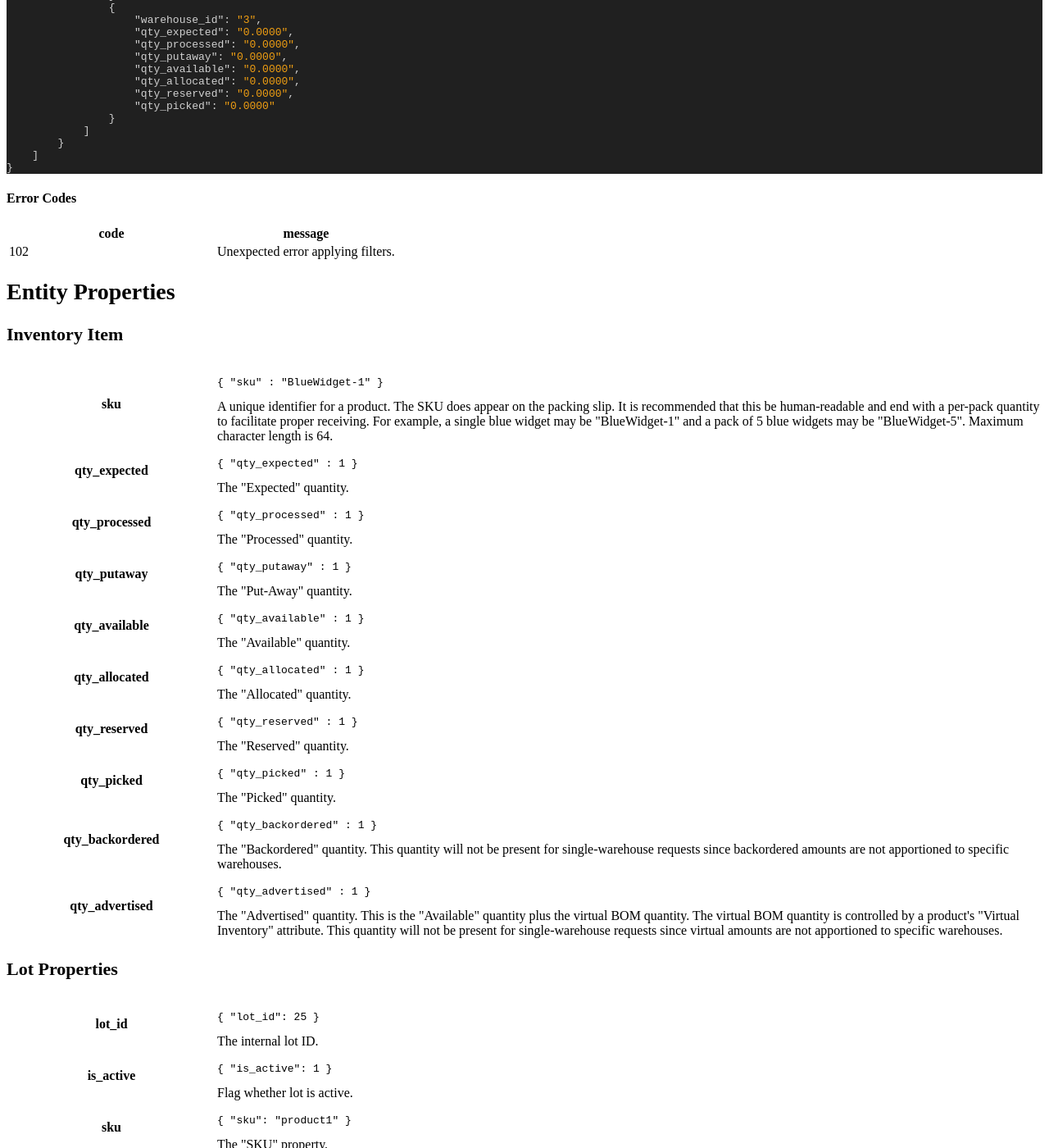
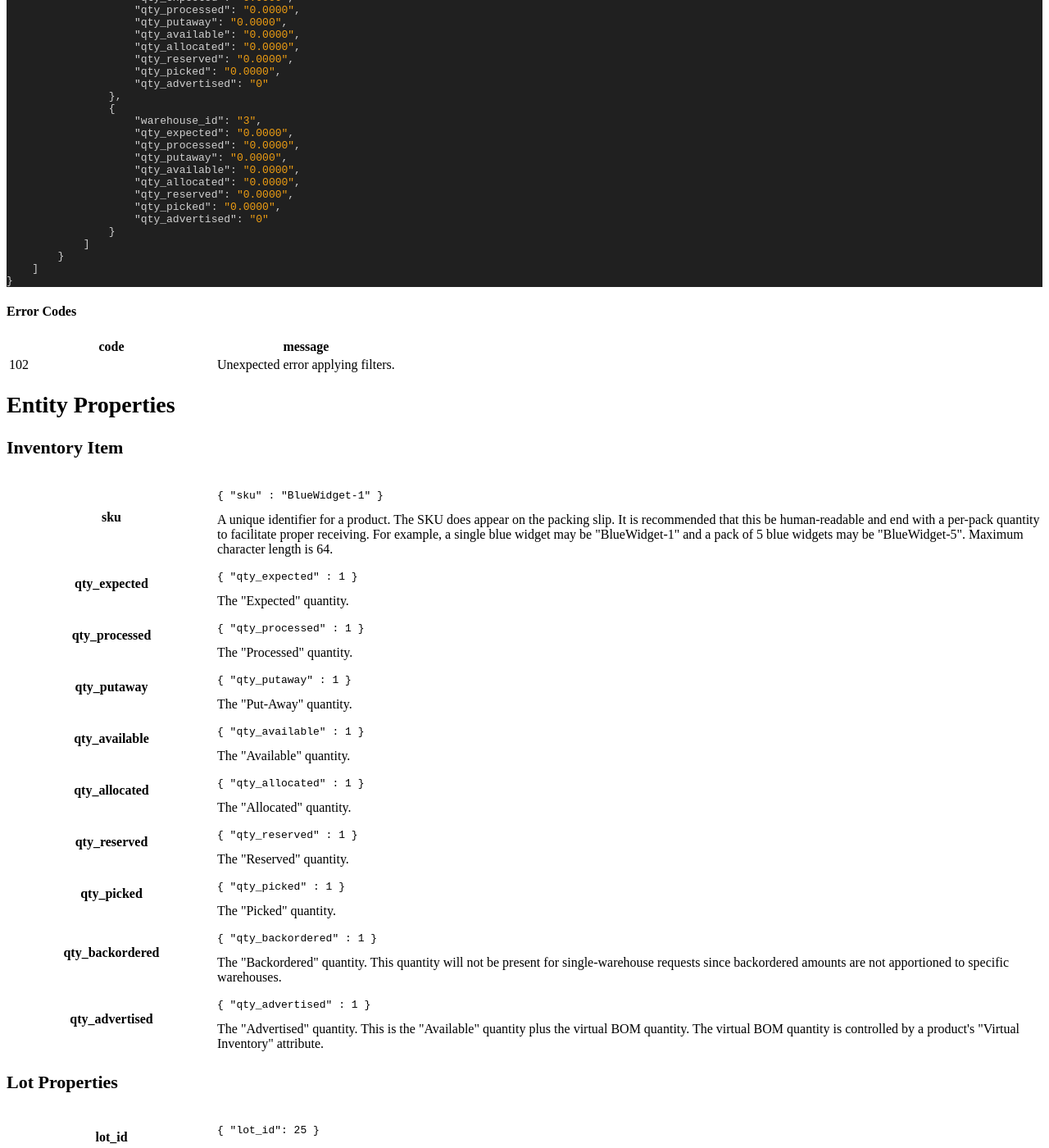
Before and after one commit to ShipStream/shipstream.github.io, a Jekyll site: the page built from _posts/2014-07-15-inventory.md, in a window 1280 px wide and 1400 px high, scrolled down 6415 px. Shown: the whole window at 82% size. Built offline with Jekyll 4.4.1, drawn with Linux system fonts in a browser that asks for light colours; a style sheet for code colours, icons or effects is not loaded; some of the changed text lies outside the part shown.

Commit message:
Update inventory.list to cover per warehouse virtual inventory.

```diff
--- a/_posts/2014-07-15-inventory.md
+++ b/_posts/2014-07-15-inventory.md
@@ -32,6 +32,7 @@ ShipStream tracks each merchant's inventory at all times using the following sta
  * **Reserved** - Reserved to a specific shelf location and waiting to be picked.
  * **Picked** - Picked from the shelves but not yet shipped.
  * **Backordered** - Reserved by existing orders but not in stock. Will be automatically converted to Reserved when stock is added. Backordered quantities are not reflected in the Available amount as a negative number.
+ * **Advertised** - The "Available" quantity plus the virtual BOM quantity.  The virtual BOM quantity is controlled by a product's "Virtual Inventory" attribute.
 
 Additionally, products have two flags that can be set which will affect whether or not they are retrieved in an inventory request.
 
@@ -136,7 +137,8 @@ Get all inventory for warehouse "2":
             "qty_allocated"   : 5,
             "qty_reserved"    : 16,
             "qty_picked"      : 1,
-            "qty_backordered" : 0
+            "qty_backordered" : 0,
+            "qty_advertised"  : 22
         },
         {
             "sku" : "BlueWidget-5",
@@ -147,7 +149,8 @@ Get all inventory for warehouse "2":
             "qty_allocated"   : 0,
             "qty_reserved"    : 2,
             "qty_picked"      : 0,
-            "qty_backordered" : 5
+            "qty_backordered" : 5,
+            "qty_advertised"  : 0
         }
     ]
 }
@@ -326,7 +329,8 @@ An array of detailed items inventory, or an empty array if there were no matchin
                     "qty_available": "8.0000",
                     "qty_allocated": "0.0000",
                     "qty_reserved": "0.0000",
-                    "qty_picked": "2.0000"
+                    "qty_picked": "2.0000",
+                    "qty_advertised": "8"
                 },
                 {
                     "warehouse_id": "2",
@@ -336,7 +340,8 @@ An array of detailed items inventory, or an empty array if there were no matchin
                     "qty_available": "0.0000",
                     "qty_allocated": "0.0000",
                     "qty_reserved": "0.0000",
-                    "qty_picked": "0.0000"
+                    "qty_picked": "0.0000",
+                    "qty_advertised": "0"
                 },
                 {
                     "warehouse_id": "3",
@@ -346,7 +351,8 @@ An array of detailed items inventory, or an empty array if there were no matchin
                     "qty_available": "0.0000",
                     "qty_allocated": "0.0000",
                     "qty_reserved": "0.0000",
-                    "qty_picked": "0.0000"
+                    "qty_picked": "0.0000",
+                    "qty_advertised": "0"
                 }
             ]
         },
@@ -370,7 +376,8 @@ An array of detailed items inventory, or an empty array if there were no matchin
                     "qty_available": "98.0000",
                     "qty_allocated": "0.0000",
                     "qty_reserved": "0.0000",
-                    "qty_picked": "1.0000"
+                    "qty_picked": "1.0000",
+                    "qty_advertised": "98"
                 },
                 {
                     "warehouse_id": "2",
@@ -380,7 +387,8 @@ An array of detailed items inventory, or an empty array if there were no matchin
                     "qty_available": "0.0000",
                     "qty_allocated": "0.0000",
                     "qty_reserved": "0.0000",
-                    "qty_picked": "0.0000"
+                    "qty_picked": "0.0000",
+                    "qty_advertised": "0"
                 },
                 {
                     "warehouse_id": "3",
@@ -390,7 +398,8 @@ An array of detailed items inventory, or an empty array if there were no matchin
                     "qty_available": "0.0000",
                     "qty_allocated": "0.0000",
                     "qty_reserved": "0.0000",
-                    "qty_picked": "0.0000"
+                    "qty_picked": "0.0000",
+                    "qty_advertised": "0"
                 }
             ]
         }
@@ -465,9 +474,7 @@ An array of detailed items inventory, or an empty array if there were no matchin
 	<pre><code>{ "qty_advertised" : 1 }</code></pre>
 	The "Advertised" quantity. This is the "Available" quantity plus
 	the virtual BOM quantity.  The virtual BOM quantity is controlled by
-	a product's "Virtual Inventory" attribute.  This quantity will not
-	be present for single-warehouse requests since virtual amounts
-	are not apportioned to specific warehouses.
+	a product's "Virtual Inventory" attribute.
 </td></tr>
 </table>
 
```
